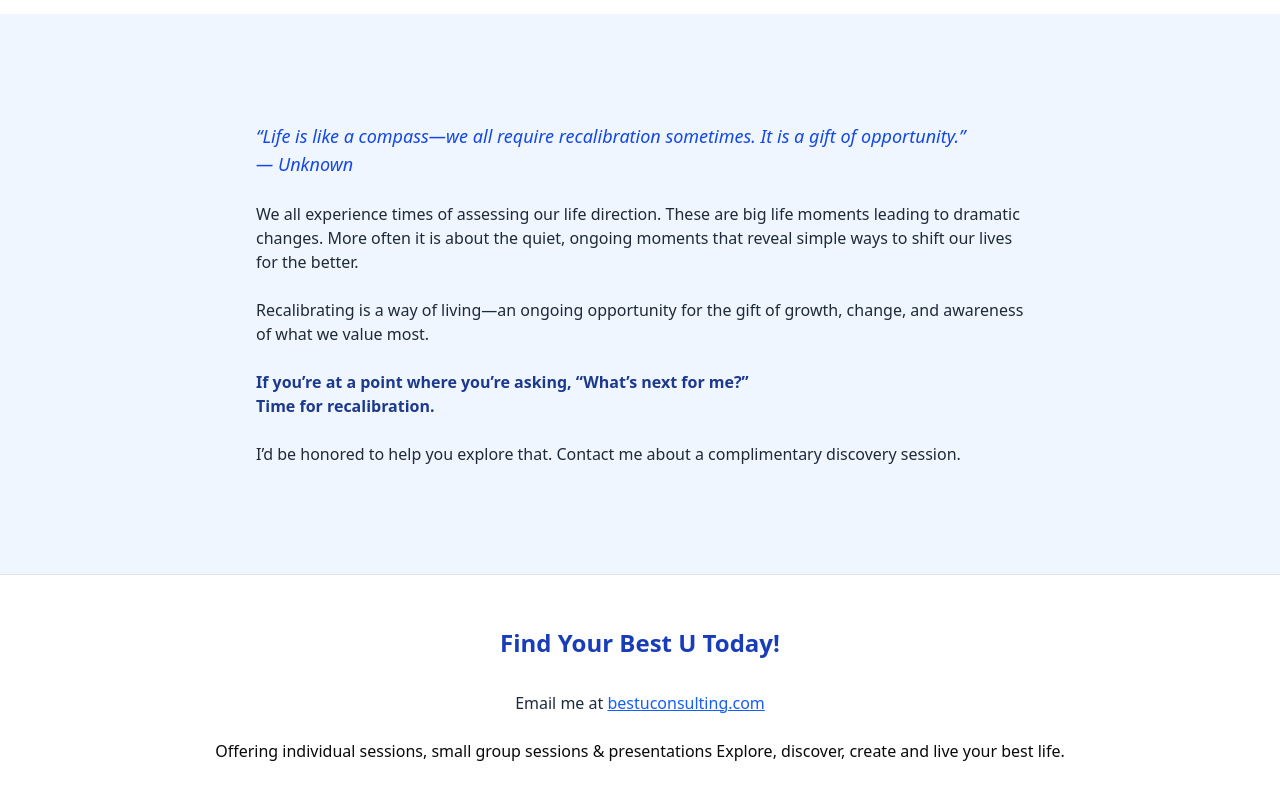
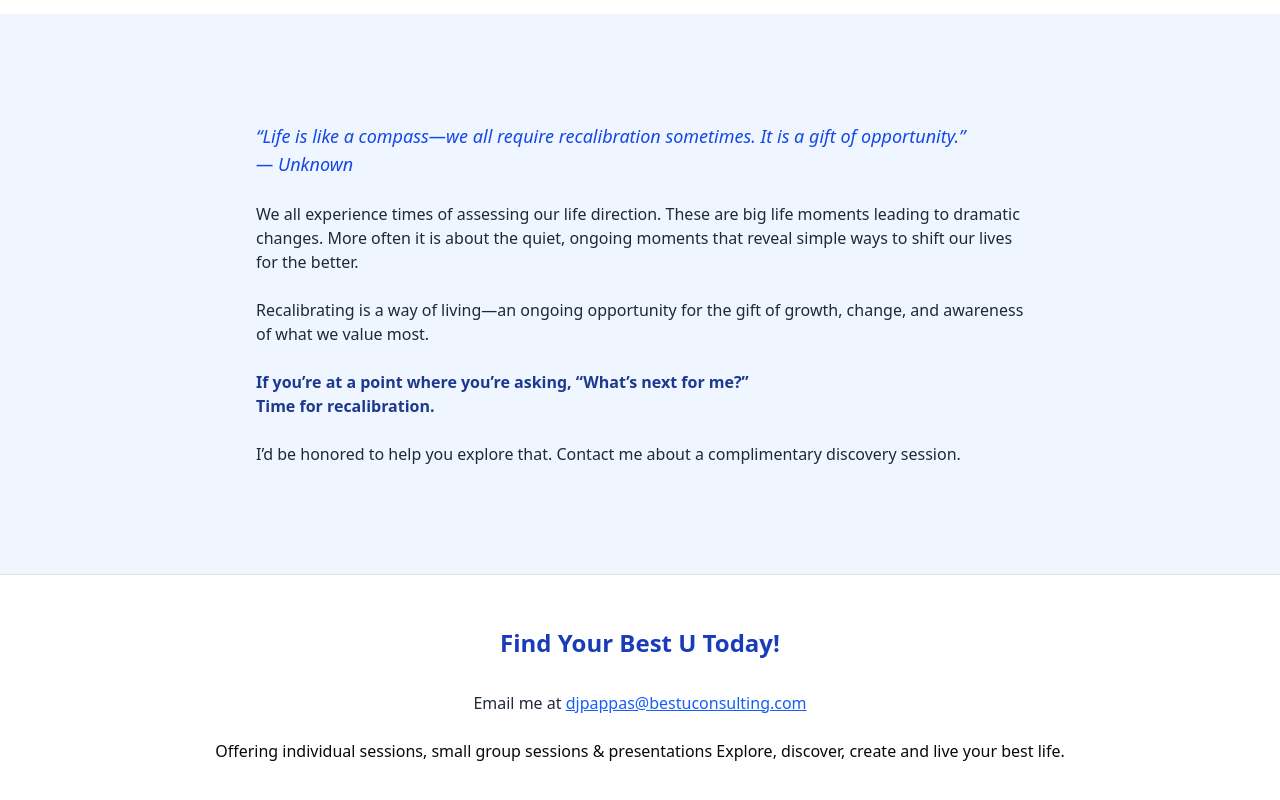
Before and after one commit to Royal-3-Studios/bestu, a Next.js app: page / in a window 1280 px wide. Shown: the part 1586-2386 px from the top of the page. Built offline with nearby package versions, Linux system fonts and the light colour scheme.

Commit message:
best u email update

```diff
--- a/src/app/page.tsx
+++ b/src/app/page.tsx
@@ -131,7 +131,7 @@ export default function Home() {
             href="mailto:dj.pappas@bestu.com"
             className="text-blue-600 underline"
           >
-            bestuconsulting.com
+            djpappas@bestuconsulting.com
           </a>
         </p>
         <p>
```
